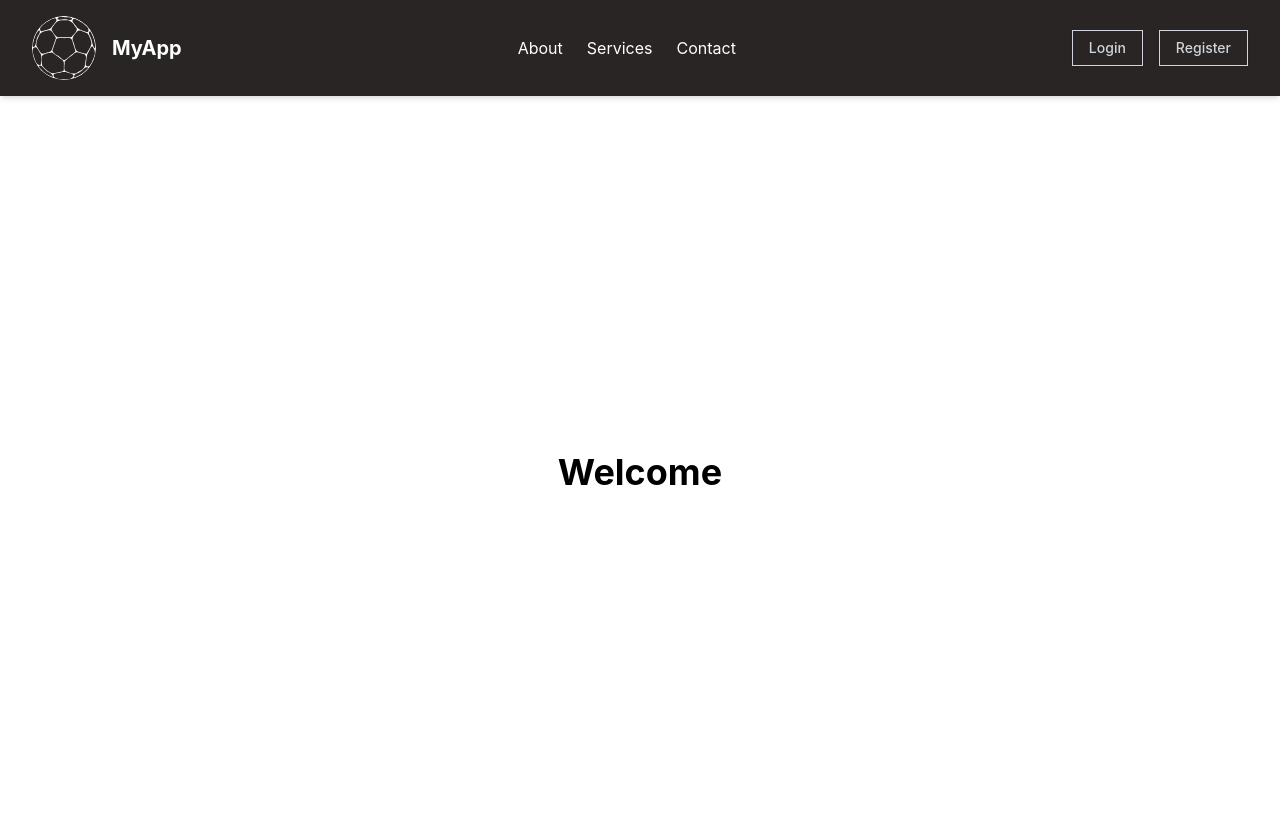
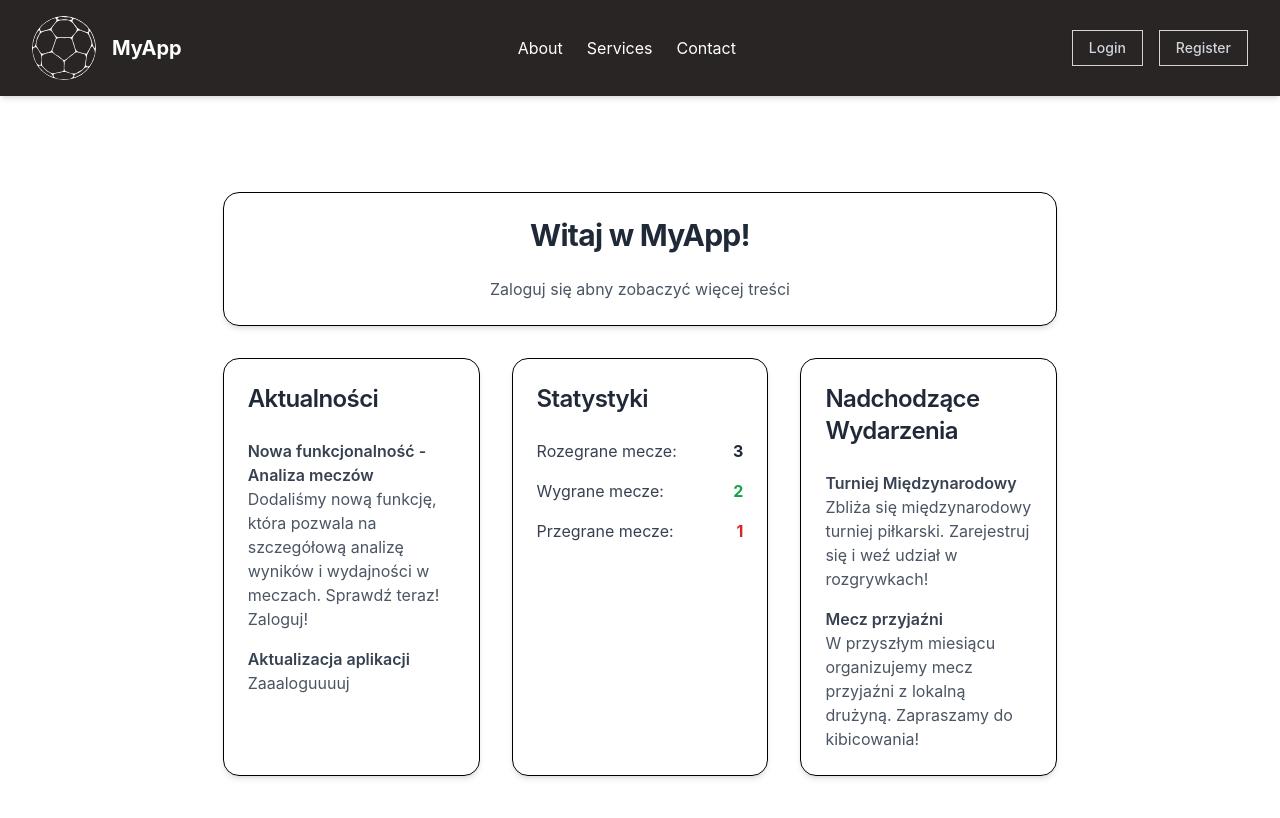
Before and after one commit to JaCoWymowny/football-stats, a React (Vite) app in the folder client/: page /auth in a window 1280 px wide. Shown: the top 818 px of the page. Built offline with nearby package versions, Linux system fonts and the light colour scheme; no server answers.

Commit message:
add guard and simple security to app

```diff
--- a/client/package.json
+++ b/client/package.json
@@ -27,7 +27,9 @@
     "react-router-dom": "^6.27.0",
     "tailwind-merge": "^2.5.4",
     "tailwindcss-animate": "^1.0.7",
-    "zod": "^3.23.8"
+    "zod": "^3.23.8",
+    "zustand": "^5.0.0",
+    "zustand-persist": "^0.4.0"
   },
   "devDependencies": {
     "@eslint/js": "^9.13.0",
--- a/client/src/components/forms/login/LoginForm.tsx
+++ b/client/src/components/forms/login/LoginForm.tsx
@@ -12,16 +12,19 @@ import { Button } from '@/components/ui/Button';
 import { useLoginForm } from '@/helpers/useFormHelper';
 import { authApi } from '@/features/auth/authApi';
 import { useNavigate } from 'react-router-dom';
+import { useAuth } from '@/features/hooks/useAuth';
 
 const LoginForm = () => {
   const navigate = useNavigate();
   const form = useLoginForm();
+  const { initializeAuth } = useAuth();
 
   const onSubmit = async (data: LoginSchemaType) => {
     try {
       const response = await authApi.login(data);
       if (response && response.token) {
-        navigate('/home');
+        initializeAuth();
+        navigate('/');
       } else {
         console.error('Login failed: No token received');
       }
--- a/client/src/components/forms/register/RegisterForm.tsx
+++ b/client/src/components/forms/register/RegisterForm.tsx
@@ -22,7 +22,7 @@ const RegisterForm = () => {
       const response = await authApi.register(data);
       if (response && response.user) {
         console.log('Registration successful:', response);
-        navigate('/login');
+        navigate('/auth/login');
       } else {
         console.error('Registration failed: Unexpected response');
       }
--- /dev/null
+++ b/client/src/features/auth/AuthGuard.tsx
@@ -0,0 +1,14 @@
+import { Navigate, Outlet } from 'react-router-dom';
+import { useAuth } from '@/features/hooks/useAuth';
+
+const AuthGuard = () => {
+  const { isAuthenticated, isInitialized } = useAuth();
+
+  if (!isInitialized) {
+    return <div>Ładowanie...</div>;
+  }
+
+  return isAuthenticated ? <Outlet /> : <Navigate to='/auth' />;
+};
+
+export default AuthGuard;
--- /dev/null
+++ b/client/src/features/auth/UnAuthGuard.tsx
@@ -0,0 +1,19 @@
+import { Navigate, Outlet, useLocation } from 'react-router-dom';
+import { useAuth } from '@/features/hooks/useAuth';
+
+const UnAuthGuard = () => {
+  const { isAuthenticated, isInitialized } = useAuth();
+  const location = useLocation();
+
+  if (!isInitialized) {
+    return <div>Ładowanie...</div>;
+  }
+
+  return isAuthenticated && location.pathname.startsWith('/auth') ? (
+    <Navigate to='/' />
+  ) : (
+    <Outlet />
+  );
+};
+
+export default UnAuthGuard;
--- /dev/null
+++ b/client/src/features/hooks/useAuth.ts
@@ -0,0 +1,22 @@
+import { useAuthStore } from '@/store/useAuthStore';
+import { User } from '@/types/types';
+
+interface UseAuth {
+  isAuthenticated: boolean;
+  user: User | null;
+  isInitialized: boolean;
+  initializeAuth: () => void;
+  login: (token: string, user: User) => void;
+  logout: () => void;
+}
+
+export const useAuth = (): UseAuth => {
+  const isAuthenticated = useAuthStore(state => state.isAuthenticated);
+  const user = useAuthStore(state => state.user);
+  const isInitialized = useAuthStore(state => state.isInitialized);
+  const initializeAuth = useAuthStore(state => state.initializeAuth);
+  const login = useAuthStore(state => state.login);
+  const logout = useAuthStore(state => state.logout);
+
+  return { isAuthenticated, user, isInitialized, initializeAuth, login, logout };
+};
--- a/client/src/pages/welcome/Welcome.tsx
+++ b/client/src/pages/welcome/Welcome.tsx
@@ -1,7 +1,87 @@
+import { Card, CardContent, CardHeader, CardTitle } from '@/components/ui/Card';
+
 const Welcome = () => {
   return (
-    <div className='w-full h-full flex items-center justify-center'>
-      <h1 className='text-4xl font-bold'>Welcome</h1>
+    <div className='w-[90%] mx-auto p-8'>
+      <div className='grid grid-cols-1 md:grid-cols-2 lg:grid-cols-3 gap-8'>
+        {/* Hero Section */}
+        <Card className='shadow-md rounded-2xl col-span-1 md:col-span-2 lg:col-span-3'>
+          <CardHeader>
+            <CardTitle className='text-3xl font-bold text-gray-800 text-center'>
+              Witaj w MyApp!
+            </CardTitle>
+          </CardHeader>
+          <CardContent className='text-center text-gray-600'>
+            <p>Zaloguj się abny zobaczyć więcej treści</p>
+          </CardContent>
+        </Card>
+
+        {/* News Section */}
+        <Card className='shadow-md rounded-2xl'>
+          <CardHeader>
+            <CardTitle className='text-2xl font-semibold text-gray-800'>Aktualności</CardTitle>
+          </CardHeader>
+          <CardContent className='space-y-4'>
+            <div>
+              <h3 className='font-semibold text-gray-700'>Nowa funkcjonalność - Analiza meczów</h3>
+              <p className='text-gray-600'>
+                Dodaliśmy nową funkcję, która pozwala na szczegółową analizę wyników i wydajności w
+                meczach. Sprawdź teraz! Zaloguj!
+              </p>
+            </div>
+            <div>
+              <h3 className='font-semibold text-gray-700'>Aktualizacja aplikacji</h3>
+              <p className='text-gray-600'>Zaaaloguuuuj</p>
+            </div>
+          </CardContent>
+        </Card>
+
+        {/* Stats Section */}
+        <Card className='shadow-md rounded-2xl'>
+          <CardHeader>
+            <CardTitle className='text-2xl font-semibold text-gray-800'>Statystyki</CardTitle>
+          </CardHeader>
+          <CardContent className='space-y-4'>
+            <div className='flex justify-between'>
+              <span className='text-gray-700'>Rozegrane mecze:</span>
+              <span className='font-bold text-gray-800'>3</span>
+            </div>
+            <div className='flex justify-between'>
+              <span className='text-gray-700'>Wygrane mecze:</span>
+              <span className='font-bold text-green-600'>2</span>
+            </div>
+            <div className='flex justify-between'>
+              <span className='text-gray-700'>Przegrane mecze:</span>
+              <span className='font-bold text-red-600'>1</span>
+            </div>
+          </CardContent>
+        </Card>
+
+        {/* Upcoming Events Section */}
+        <Card className='shadow-md rounded-2xl col-span-1 md:col-span-2 lg:col-span-1'>
+          <CardHeader>
+            <CardTitle className='text-2xl font-semibold text-gray-800'>
+              Nadchodzące Wydarzenia
+            </CardTitle>
+          </CardHeader>
+          <CardContent className='space-y-4'>
+            <div>
+              <h3 className='font-semibold text-gray-700'>Turniej Międzynarodowy</h3>
+              <p className='text-gray-600'>
+                Zbliża się międzynarodowy turniej piłkarski. Zarejestruj się i weź udział w
+                rozgrywkach!
+              </p>
+            </div>
+            <div>
+              <h3 className='font-semibold text-gray-700'>Mecz przyjaźni</h3>
+              <p className='text-gray-600'>
+                W przyszłym miesiącu organizujemy mecz przyjaźni z lokalną drużyną. Zapraszamy do
+                kibicowania!
+              </p>
+            </div>
+          </CardContent>
+        </Card>
+      </div>
     </div>
   );
 };
--- a/client/src/providers/AppProviders.tsx
+++ b/client/src/providers/AppProviders.tsx
@@ -1,6 +1,7 @@
 import { ReactNode } from 'react';
 import { QueryClient, QueryClientProvider } from '@tanstack/react-query';
 import { ReactQueryDevtools } from '@tanstack/react-query-devtools';
+import AuthProvider from './AuthProvider';
 
 interface AppProvidersProps {
   children: ReactNode;
@@ -17,10 +18,12 @@ const queryClient = new QueryClient({
 
 const AppProviders = ({ children }: AppProvidersProps) => {
   return (
-    <QueryClientProvider client={queryClient}>
-      {children}
-      <ReactQueryDevtools initialIsOpen={false} position='bottom' />
-    </QueryClientProvider>
+    <AuthProvider>
+      <QueryClientProvider client={queryClient}>
+        {children}
+        <ReactQueryDevtools initialIsOpen={false} position='bottom' />
+      </QueryClientProvider>
+    </AuthProvider>
   );
 };
 
--- /dev/null
+++ b/client/src/providers/AuthProvider.tsx
@@ -0,0 +1,18 @@
+import React, { useEffect } from 'react';
+import { useAuthStore } from '@/store/useAuthStore';
+
+const AuthProvider = ({ children }: { children: React.ReactNode }) => {
+  const initializeAuth = useAuthStore(state => state.initializeAuth);
+  const isInitialized = useAuthStore(state => state.isInitialized);
+
+  useEffect(() => {
+    initializeAuth();
+  }, [initializeAuth]);
+  if (!isInitialized) {
+    return <div>Ładowanie...</div>;
+  }
+
+  return <>{children}</>;
+};
+
+export default AuthProvider;
--- a/client/src/providers/RouterProvider.tsx
+++ b/client/src/providers/RouterProvider.tsx
@@ -6,12 +6,14 @@ import LoginPage from '../pages/auth/Login';
 import RegisterPage from '../pages/auth/Register';
 import HomePage from '../pages/home/Home';
 import NotFoundPage from '../pages/404/NotFound';
+import AuthGuard from '@/features/auth/AuthGuard';
+import UnAuthGuard from '@/features/auth/UnAuthGuard';
 
 const router = createBrowserRouter(
   createRoutesFromElements(
     <Route element={<Layout />}>
       {/* Public Routes */}
-      <Route path='/auth'>
+      <Route path='/auth' element={<UnAuthGuard />}>
         <Route index element={<WelcomePage />} />
         <Route path='login' element={<LoginPage />} />
         <Route path='register' element={<RegisterPage />} />
@@ -19,8 +21,8 @@ const router = createBrowserRouter(
       </Route>
 
       {/* Private Routes */}
-      <Route path='/'>
-        <Route index element={<HomePage />} />
+      <Route element={<AuthGuard />}>
+        <Route path='/' element={<HomePage />} />
         <Route path='*' element={<NotFoundPage />} />
       </Route>
     </Route>
--- /dev/null
+++ b/client/src/store/useAuthStore.ts
@@ -0,0 +1,59 @@
+import { create } from 'zustand';
+import { User } from '@/types/types';
+
+interface AuthState {
+  isAuthenticated: boolean;
+  user: User | null;
+  isInitialized: boolean;
+  login: (token: string, user: User) => void;
+  logout: () => void;
+  initializeAuth: () => void;
+}
+
+export const useAuthStore = create<AuthState>(set => ({
+  isAuthenticated: false,
+  user: null,
+  isInitialized: false,
+
+  login: (token, user) => {
+    localStorage.setItem('authToken', token);
+    set({
+      isAuthenticated: true,
+      user,
+      isInitialized: true,
+    });
+  },
+
+  logout: () => {
+    localStorage.removeItem('authToken');
+    set({
+      isAuthenticated: false,
+      user: null,
+      isInitialized: true,
+    });
+  },
+
+  initializeAuth: () => {
+    const token = localStorage.getItem('authToken');
+    if (token) {
+      try {
+        const userPayload = JSON.parse(atob(token.split('.')[1])) as User;
+        set({
+          isAuthenticated: true,
+          user: {
+            id: userPayload.id,
+            username: userPayload.username,
+            email: userPayload.email,
+            role: userPayload.role,
+          },
+          isInitialized: true,
+        });
+      } catch (error) {
+        console.error('Invalid token:', error);
+        set({ isInitialized: true });
+      }
+    } else {
+      set({ isInitialized: true });
+    }
+  },
+}));
```
Also changed, not shown: client/src/components/NavBar/NavBar.tsx (+18 -3 lines), 1 other file (tests, documents, lock files or other folders).
